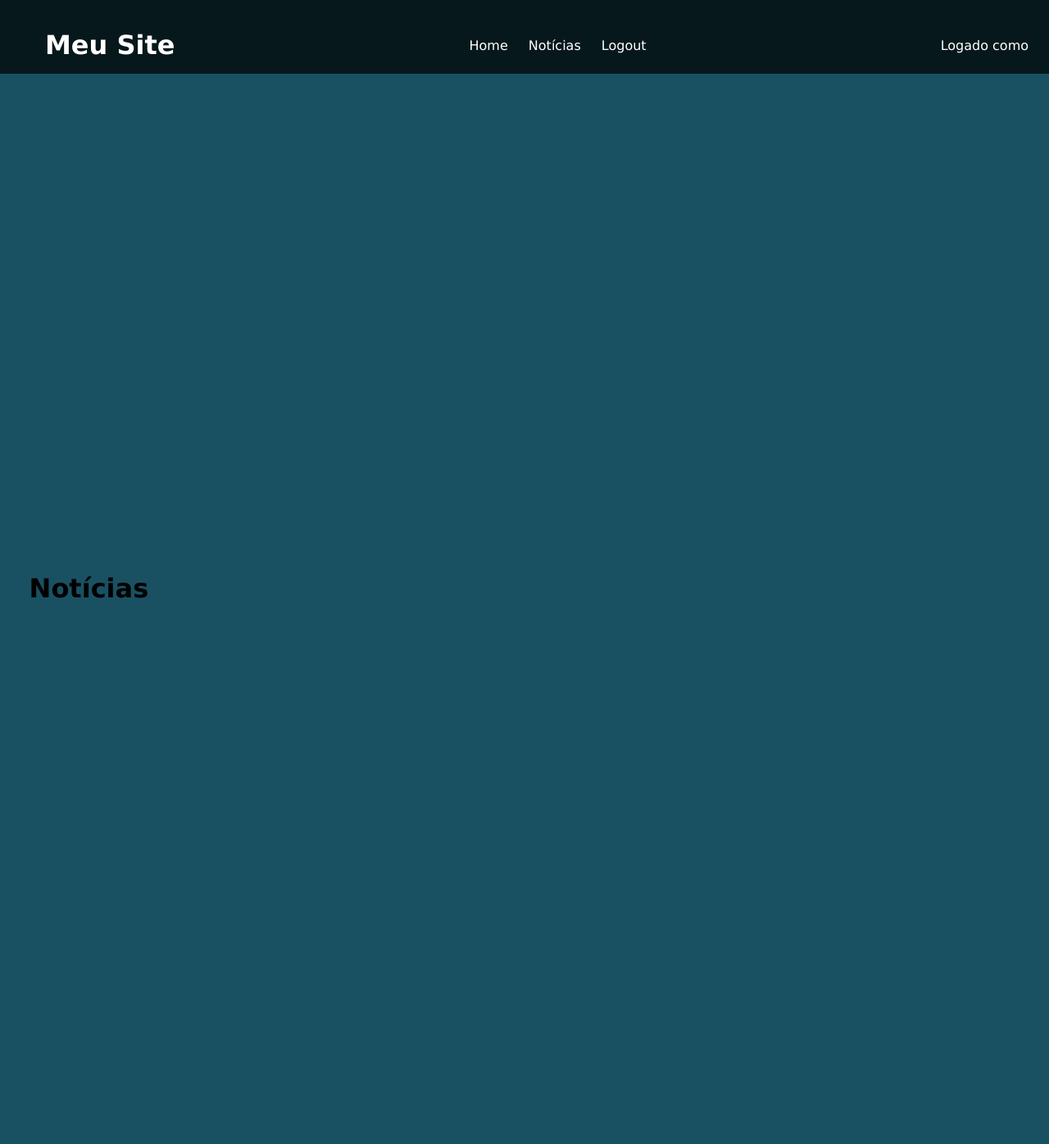
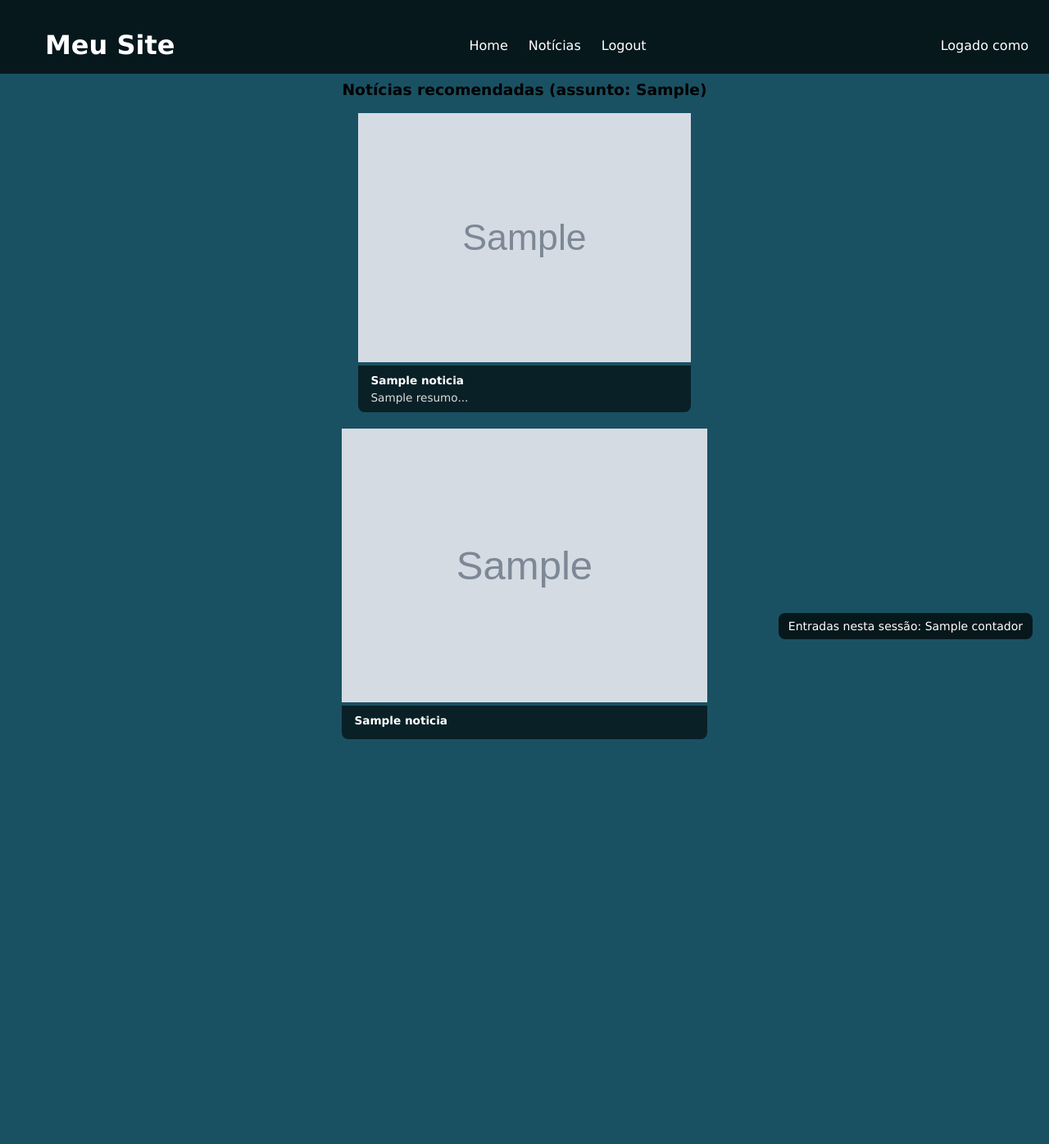
Before and after one commit to devCalixx/laboratorio-de-programacao, a Flask app: template aula11072025/templates/noticias.html in a window 1280 px wide. Shown: the whole page at 82% size. After the commit the page ends 902 px from the top, so only its background shows below. Run offline with Flask 3, Linux system fonts and the light colour scheme; the template is opened without the code that fills it: most values are stand-ins (such as "Sample title", 1, 10 or a date in 2020); grey boxes marked "Sample" are stand-in pictures.

Commit message:
projeto finalizado
site de notícias com informações armazenadas em cookies, sendo elas:
- tema
- preferência de tema de notícia
- contador de entradas por sessão

```diff
--- a/aula11072025/app.py
+++ b/aula11072025/app.py
@@ -1,11 +1,94 @@
-from flask import Flask, render_template, request, redirect, url_for, make_response, session
-import json
+from flask import Flask, render_template, request, redirect, url_for, make_response, session, jsonify
 
 app = Flask(__name__)
 
 app.secret_key = 'secreto'
 USUARIO_CADASTRADO = 'admin'
 SENHA_CADASTRADA = '123'
+
+NOTICIAS = [
+        {
+            "id": 1,
+            "assunto": "politica",
+            "classe": "noticia-politica",
+            "titulo": "Show interrompido pela Prefeitura de SP, polêmica no Lolla e nome diferentão: conheça a banda Sophia Chablau e Uma Enorme Perda de Tempo",
+            "resumo": "Banda teve show interrompido na noite de sexta-feira (11) pela Prefeitura de São Paulo. Segundo a gestão, o telão e o som foram reduzidos 'após falas e projeções que feriram cláusulas contratuais, com ofensas direcionadas a terceiros'. O caso gerou grande repercussão nas redes sociais, com fãs e artistas se manifestando contra o que chamaram de censura artística. A banda, conhecida por suas letras provocativas e humor ácido, afirmou que vai recorrer da decisão e já planeja novos shows na capital.",
+            "imagem": "sophia-chablau.avif"
+        },
+        {
+            "id": 2,
+            "assunto": "entretenimento",
+            "classe": "noticia-entretenimento",
+            "titulo": "Emmy Awards 2025: Ayo Edebiri se torna 1ª mulher negra indicada como diretora e atriz no mesmo ano",
+            "resumo": "Ayo Edebiri, estrela de ‘O Urso’, fez história ao se tornar a primeira mulher negra indicada simultaneamente para as categorias de melhor atriz e melhor direção no Emmy Awards. A artista agradeceu em suas redes sociais e reforçou a importância de mais diversidade na indústria audiovisual. Sua atuação e visão criativa foram elogiadas pela crítica, que aponta a série como uma das favoritas para levar os principais prêmios deste ano.",
+            "imagem": "ayo.jpg"
+        },
+        {
+            "id": 3,
+            "assunto": "ciencia",
+            "classe": "noticia-ciencia",
+            "titulo": "Pela 1ª vez, cientistas flagram nascimento de sistema planetário fora do Sistema Solar; veja IMAGEM",
+            "resumo": "Astrônomos anunciaram uma descoberta histórica: o flagrante do nascimento de um sistema planetário fora do Sistema Solar. O fenômeno foi registrado através de imagens de alta resolução capturadas pelo telescópio ALMA.  Os explicam que o processo observado é muito semelhante ao que teria dado origem aos planetas que orbitam o Sol há bilhões de anos.",
+            "imagem": "estrela.avif"
+        },
+        {
+            "id": 4,
+            "assunto": "esportes",
+            "classe": "noticia-esportes",
+            "titulo": "Mundial de Clubes: veja quantas vagas o Brasil pode ter em 2029",
+            "resumo": "Com a expansão do Mundial de Clubes para 32 times em 2029, o Brasil pode garantir até 3 vagas na competição dependendo do desempenho dos clubes nas próximas Libertadores. A CBF também manifestou interesse em sediar o evento, alegando ter a infraestrutura necessária para receber as principais equipes do mundo.",
+            "imagem": "copa.webp"
+        },
+        {
+            "id": 5,
+            "assunto": "entretenimento",
+            "classe": "noticia-entretenimento",
+            "titulo": "Apresentado por Ana Maria Braga, 'Chef de Alto Nível' estreia e divide opiniões",
+            "resumo": "A estreia do reality 'Chef de Alto Nível' dividiu opiniões do público e críticos. Ana Maria Braga assumiu a apresentação do programa, que promete revelar novos talentos da gastronomia brasileira. Enquanto alguns espectadores elogiaram o carisma da apresentadora e o formato inovador, outros compararam a produção com realities culinários já consolidados.",
+            "imagem": "masterchef.webp"
+        },
+        {
+            "id": 6,
+            "assunto": "entretenimento",
+            "classe": "noticia-entretenimento",
+            "titulo": "Bilheteria de Superman registra o melhor desempenho para uma terça-feira em 2025",
+            "resumo": "O novo filme do Superman superou expectativas de bilheteria em sua estreia, arrecadando cifras recordes para uma terça-feira em 2025. Críticos destacam que a produção consegue agradar tanto aos fãs clássicos do herói quanto ao público mais jovem, graças a um roteiro equilibrado e efeitos visuais impressionantes.",
+            "imagem": "superman.jpg"
+        },
+        {
+            "id": 7,
+            "assunto": "esportes",
+            "classe": "noticia-esportes",
+            "titulo": "Conmebol promove mudança no VAR em Libertadores e Sul-Americana; entenda",
+            "resumo": "A Conmebol anunciou novas diretrizes para o uso do VAR nas competições continentais. Entre as medidas está a publicação em tempo real dos áudios entre árbitro de campo e árbitros de vídeo, como forma de garantir mais transparência e reduzir as críticas sobre imparcialidade nas decisões tomadas durante os jogos.",
+            "imagem": "var.webp"
+        },
+        {
+            "id": 8,
+            "assunto": "ciencia",
+            "classe": "noticia-ciencia",
+            "titulo": "Asteroides “invisíveis” próximos de Vênus podem ameaçar a Terra no futuro",
+            "resumo": "Pesquisadores alertam para asteroides localizados próximos à órbita de Vênus que são difíceis de detectar com os atuais sistemas de monitoramento. As simulações mostram que esses corpos celestes podem, no futuro, representar risco para a Terra caso suas órbitas sejam alteradas por forças gravitacionais.",
+            "imagem": "venus.webp"
+        },
+        {
+            "id": 9,
+            "assunto": "esportes",
+            "classe": "noticia-esportes",
+            "titulo": "Brasil vence Argentina e se aproxima da classificação na Liga das Nações de Vôlei (VNL) masculino 2025",
+            "resumo": "A seleção masculina de vôlei do Brasil derrotou a Argentina por 3 sets a 1 na última rodada da fase classificatória da VNL 2025. Com o resultado, o time brasileiro fica mais próximo de garantir vaga nas finais da competição, que acontecerão em Paris no próximo mês.",
+            "imagem": "volei.jpg"
+        },
+        {
+            "id": 10,
+            "assunto": "ciencia",
+            "classe": "noticia-ciencia",
+            "titulo": "Xbox vai substituir 200 funcionários da King por ferramentas IA",
+            "resumo": "A Microsoft anunciou a substituição de 200 funcionários da King, responsável pelo jogo Candy Crush, por sistemas baseados em inteligência artificial. A medida visa reduzir custos e aumentar a eficiência operacional, mas sindicatos criticam a decisão alegando impacto negativo sobre os trabalhadores.",
+            "imagem": "microsoft.jpg"
+        }
+    ]
+
 
 @app.route('/', methods=['GET', 'POST'])
 def login():
@@ -50,7 +133,12 @@ def noticias():
         return redirect(url_for('login'))
 
     username=session['username']
+    assunto_cookie = request.cookies.get('ultimo_assunto')
     contador = session.get('contador', 0)
+    recomendadas = []
+
+    if assunto_cookie:
+        recomendadas = [n for n in NOTICIAS if n['assunto'] == assunto_cookie]
 
     tema = request.cookies.get('tema', 'padrao')
 
@@ -60,7 +148,22 @@ def noticias():
         response.set_cookie("tema", tema, max_age=1800)
         return response
 
-    return render_template('noticias.html', username=username, tema=tema, contador=contador)
+    return render_template('noticias.html', username=username, tema=tema, contador=contador, noticias=NOTICIAS, recomendadas=recomendadas, assunto_cookie=assunto_cookie)
+
+@app.route('/noticia/<int:noticia_id>')
+def noticia(noticia_id):
+    if 'username' not in session:
+        return redirect(url_for('login'))
+
+    noticia = next((n for n in NOTICIAS if n['id'] == noticia_id), None)
+    if not noticia:
+        return jsonify({'erro': 'Notícia não encontrada'}), 404
+
+    recomendadas = [n for n in NOTICIAS if n['assunto'] == noticia['assunto'] and n['id'] != noticia_id]
+
+    response = make_response(render_template('noticias.html', noticia=noticia, recomendadas=recomendadas))
+    response.set_cookie('ultimo_assunto', noticia['assunto'], max_age=3600)
+    return jsonify(noticia)
 
 @app.route('/mudartema', methods=['POST'])
 def mudar_tema():
@@ -74,6 +177,7 @@ def logout():
     session.clear()
     response = make_response(redirect(url_for('login')))
     response.set_cookie('tema', '', expires=0)
+    response.set_cookie('ultimo_assunto', '', expires=0)
     return response
 
 if __name__ == '__main__':
--- /dev/null
+++ b/aula11072025/static/script.js
@@ -0,0 +1,19 @@
+function abrirModal(id) {
+    fetch('/noticia/' + id)
+        .then(response => response.json())
+        .then(data => {
+            if (data.erro) {
+                alert('Notícia não encontrada!');
+                return;
+            }
+            document.getElementById('modal-titulo').innerText = data.titulo;
+            document.getElementById('modal-resumo').innerText = data.resumo;
+            document.getElementById('modal-imagem').src = '/static/img/' + data.imagem;
+            document.getElementById('modal').style.display = "block";
+        })
+        .catch(err => console.error(err));
+}
+
+function fecharModal() {
+    document.getElementById('modal').style.display = "none";
+}
--- a/aula11072025/static/style.css
+++ b/aula11072025/static/style.css
@@ -89,16 +89,130 @@ body.outono .container{background-color: #E16A54;}
 }
 
 .noticias {
-    display: grid;
-    grid-template-columns: repeat(3, 1fr);
+    display: flex;
+    flex-direction: column;
     gap: 20px;
-    max-width: 1200px;
+    max-width: 800px;
     margin: 0 auto;
-    padding: 20px;
+    padding: 0 20px;
 }
 
-.noticia-politica, .noticia-entretenimento, .noticia-esportes, .noticia-ciencia {
-    height: 300px;
-    width: 300px;
-    border: #195163 2px solid;
+.noticia {
+    background-color: #fff;
+    border-radius: 10px;
+    overflow: hidden;
+    box-shadow: 0 4px 8px rgba(0,0,0,0.2);
+    display: flex;
+    width: 100%;
+    transition: transform 0.3s;
+    height: 120px;
 }
+
+.noticia:hover {
+    transform: scale(1.01);
+}
+
+.noticias img {
+    width: 100%;
+    height: auto;
+    object-fit: cover;
+}
+
+.noticia-content {
+    padding: 10px 15px;
+    flex: 1;
+    background-color: rgba(0, 0, 0, 0.6);
+    color: #fff;
+    border-radius: 0 0 8px 8px;
+}
+
+.noticia-content h2 {
+    font-size: 0.85em;
+    margin: 0 0 5px 0;
+    color: #fff;
+}
+
+.noticia-content p {
+    font-size: 0.85em;
+    margin: 5px 0 0 0;
+    color: #ddd
+}
+
+.noticia-politica { border-top: 5px solid #E74C3C; }
+.noticia-entretenimento { border-top: 5px solid #9B59B6; }
+.noticia-esportes { border-top: 5px solid #27AE60; }
+.noticia-ciencia { border-top: 5px solid #2980B9; }
+
+.modal {
+    display: none;
+    position: fixed;
+    z-index: 2000;
+    left: 0;
+    top: 0;
+    width: 100%;
+    height: 100%;
+    overflow: auto;
+    background-color: rgba(0, 0, 0, 0.7);
+}
+
+.modal-content {
+    background-color: #fff;
+    margin: 10% auto;
+    padding: 20px;
+    border-radius: 10px;
+    width: 80%;
+    max-width: 700px;
+    position: relative;
+    text-align: justify;
+    box-shadow: 0 5px 15px rgba(0,0,0,0.3);
+    animation: zoom 0.3s ease;
+}
+
+.modal-content img {
+    width: 100%;
+    border-radius: 10px;
+    margin-bottom: 15px;
+}
+
+.modal-content h2 {
+    margin: 10px 0;
+    font-size: 1.5em;
+}
+
+.modal-content p {
+    margin-top: 10px;
+    font-size: 1em;
+    color: #333;
+    line-height: 1.5;
+}
+
+.fechar {
+    font-size: 28px;
+    font-weight: bold;
+    color: #aaa;
+    cursor: pointer;
+    float: right;
+}
+
+.fechar:hover,
+.fechar:focus {
+    color: #000;
+    text-decoration: none;
+}
+
+@keyframes zoom {
+    from {transform: scale(0.7);}
+    to {transform: scale(1);}
+}
+
+#contador-sessao {
+    position: fixed;
+    bottom: 20px;
+    right: 20px;
+    background-color: rgba(0, 0, 0, 0.7);
+    color: #fff;
+    padding: 8px 12px;
+    border-radius: 8px;
+    font-size: 14px;
+    z-index: 9999;
+}
--- a/aula11072025/templates/base.html
+++ b/aula11072025/templates/base.html
@@ -24,7 +24,9 @@
     <main>
         {% block content %}{% endblock %}
     </main>
-
+    <div id="contador-sessao">
+            Entradas nesta sessão: {{ contador }}
+    </div>
     <script src="{{ url_for('static', filename='script.js') }}"></script>
 </body>
 </html>
--- a/aula11072025/templates/noticias.html
+++ b/aula11072025/templates/noticias.html
@@ -8,43 +8,38 @@
 </head>
 <body class="{{ tema }}">
     {% block content %}
-    <h1 style="text-align: center; margin: 0 auto 40px auto; margin-bottom: 40px;">Notícias</h1>
     <div class="noticias">
-        <div class="noticia-politica">
-
+         {% if recomendadas %}
+            <div class="recomendadas">
+                <h3>Notícias recomendadas (assunto: {{ assunto_cookie }})</h3>
+                <div class="noticias">
+                    {% for noticia in recomendadas %}
+                    <div class="noticia-{{ noticia.assunto }}" onclick="abrirModal('{{ noticia.id }}')">
+                        <img src="{{ url_for('static', filename='img/' + noticia.imagem) }}" alt="{{ noticia.titulo }}">
+                        <div class="noticia-content">
+                            <h2>{{ noticia.titulo }}</h2>
+                            <p>{{ noticia.resumo[:150] }}...</p>
                         </div>
-        <div class="noticia-entretenimento">
-
                     </div>
-        <div class="noticia-politica">
-
+                    {% endfor %}
                 </div>
-        <div class="noticia-ciencia">
-
             </div>
-        <div class="noticia-esportes">
-
+        {% endif %}
+        {% for noticia in noticias %}
+        <div class="noticia-{{ noticia.assunto }}" onclick="abrirModal('{{ noticia.id }}')">
+            <img src="{{ url_for('static', filename='img/' + noticia.imagem) }}" alt="{{ noticia.titulo }}">
+            <div class="noticia-content">
+                <h2>{{ noticia.titulo }}</h2>
             </div>
-        <div class="noticia-politica">
-
         </div>
-        <div class="noticia-entretenimento">
-
+        {% endfor %}
+        <div id="modal" class="modal">
+            <div class="modal-content">
+                <span class="close" onclick="fecharModal()">&times;</span>
+                <h2 id="modal-titulo"></h2>
+                <img id="modal-imagem" src="" alt="" style="width:100%">
+                <p id="modal-resumo"></p>
             </div>
-        <div class="noticia-entretenimento">
-
-        </div>
-        <div class="noticia-esportes">
-
-        </div>
-        <div class="noticia-ciencia">
-
-        </div>
-        <div class="noticia-esportes">
-
-        </div>
-        <div class="noticia-ciencia">
-
         </div>
     </div>
     {% endblock %}
```
Also changed, not shown: aula11072025/static/img/ayo.jpg (added), aula11072025/static/img/copa.webp (added), aula11072025/static/img/estrela.avif (added), aula11072025/static/img/masterchef.webp (added), aula11072025/static/img/microsoft.jpg (added), aula11072025/static/img/sophia-chablau.avif (added), aula11072025/static/img/superman.jpg (added), aula11072025/static/img/var.webp (added), aula11072025/static/img/venus.webp (added), aula11072025/static/img/volei.jpg (added). Lines whose indentation alone changed are shown as unchanged.
